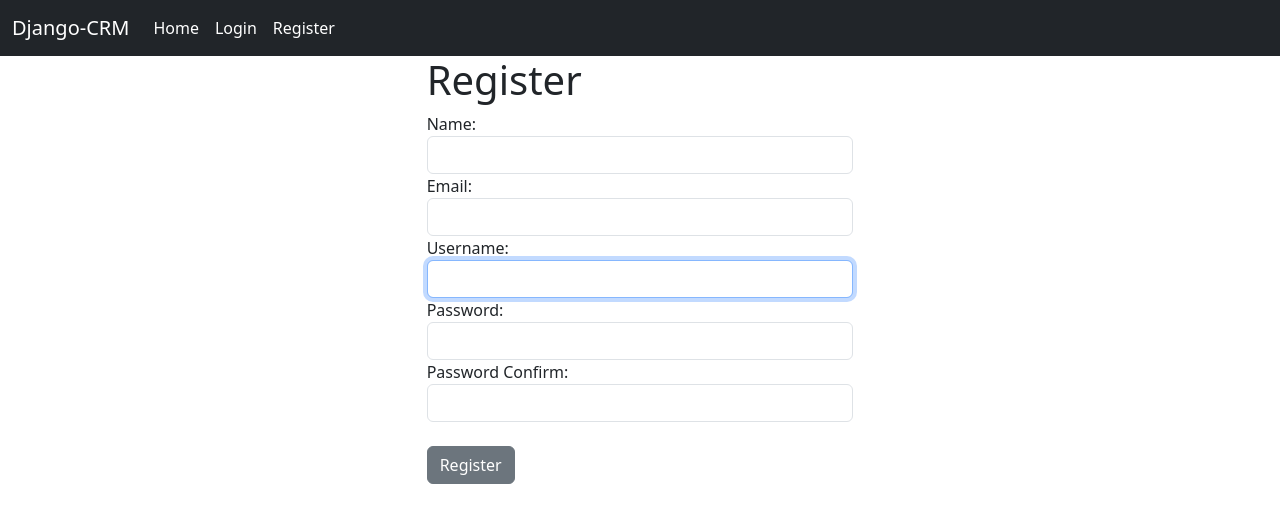
After one commit to Satyajit-Sahoo45/Django-CRM-Project, a Django app: page /register/ in a window 1280 px wide. The commit adds this page. Shown: the top 523 px of the page. Run offline with Django 4.2, Linux system fonts and the light colour scheme.

Commit message:
added signup form

```diff
--- /dev/null
+++ b/crm_project/crm_app/forms.py
@@ -0,0 +1,15 @@
+from django.contrib.auth.models import User
+from django.contrib.auth.forms import UserCreationForm
+from django import forms
+
+# create form class
+class SignUpForm(UserCreationForm):
+    name = forms.CharField(label='Name', widget=forms.TextInput(attrs={'class':'form-control'}))
+    email = forms.EmailField(label='Email', widget=forms.TextInput(attrs={'class':'form-control'}))
+    username = forms.CharField(label='Username', widget=forms.TextInput(attrs={'class':'form-control'}))
+    password1 = forms.CharField(label='Password', widget=forms.PasswordInput(attrs={'class':'form-control'}))
+    password2 = forms.CharField(label='Password Confirm', widget=forms.PasswordInput(attrs={'class':'form-control'}))
+
+    class Meta:
+        model=User
+        fields=('name', 'email', 'username', 'password1', 'password2')
--- /dev/null
+++ b/crm_project/crm_app/templates/Register.html
@@ -0,0 +1,12 @@
+{% extends 'base.html' %}
+
+{% block content %}
+<div class="col-4 offset-4">
+    <h1>Register</h1>
+    <form action="{% url 'register' %}" method="post">
+        {% csrf_token %}
+        {{form}}
+        <br> <button type="submit" class="btn btn-secondary">Register</button> <br>
+    </form>
+</div>
+{% endblock content %}
--- a/crm_project/crm_app/templates/base.html
+++ b/crm_project/crm_app/templates/base.html
@@ -11,14 +11,17 @@
 
 <body>
     {% include 'navbar.html' %}
+    <div class="col-8 offset-3">
+        {% if messages %}
+        {% for message in messages%}
+        <div class="alert alert-warning alert-dismissible fade show" role="alert">
+            <strong>{{message}}</strong>
+            <button type="button" class="btn-close" data-bs-dismiss="alert" aria-label="Close"></button>
+        </div>
+        {% endfor %}
+        {% endif %}
+    </div>
     {% block content %}
-    <!-- {% if messages %}
-    {% for message in messages%}
-    <div class="alert alert-primary" role="alert">
-        {{message}}
-    </div>
-    {% endfor %}
-    {% endif %} -->
     {% endblock content %}
     <script src="https://cdn.jsdelivr.net/npm/bootstrap@5.3.2/dist/js/bootstrap.bundle.min.js"
         integrity="sha384-C6RzsynM9kWDrMNeT87bh95OGNyZPhcTNXj1NW7RuBCsyN/o0jlpcV8Qyq46cDfL"
--- a/crm_project/crm_app/templates/navbar.html
+++ b/crm_project/crm_app/templates/navbar.html
@@ -18,10 +18,10 @@
                 <li class="nav-item">
                     <a class="nav-link text-white" href="{% url 'home' %}">Login</a>
                 </li>
+                <li class="nav-item">
+                    <a class="nav-link text-white" href="{% url 'register' %}">Register</a>
+                </li>
                 {% endif %}
-                <li class="nav-item">
-                    <a class="nav-link text-white" href="#">Register</a>
-                </li>
             </ul>
         </div>
     </div>
--- a/crm_project/crm_app/urls.py
+++ b/crm_project/crm_app/urls.py
@@ -1,7 +1,8 @@
 from django.urls import path
-from .views import home, logout_user
+from .views import home, logout_user, Register_user
 
 urlpatterns = [
     path('', home, name="home"),
-    path('logout/', logout_user, name="logout")
+    path('logout/', logout_user, name="logout"),
+    path('register/', Register_user, name="register")
 ]
--- a/crm_project/crm_app/views.py
+++ b/crm_project/crm_app/views.py
@@ -1,6 +1,7 @@
 from django.shortcuts import render, redirect
 from django.contrib.auth import authenticate, login, logout
 from django.contrib import messages
+from .forms import SignUpForm
 
 # Login Functionality
 def home(request):
@@ -25,3 +26,26 @@ def logout_user(request):
     logout(request)
     messages.success(request, "You have been logout successfully")
     return redirect('home')
+
+# SIGNUP FUNCTIONALITY
+def Register_user(request):
+    form=SignUpForm()
+    if request.method=="POST":
+        form=SignUpForm(request.POST)
+        password1 = request.POST['password1']
+        password2 = request.POST['password2']
+        if form.is_valid():
+            form.save()
+            messages.success(request, "You have successfully Register")
+            return redirect('home')
+        elif password1 != password2:
+            messages.success(request, "Entered password is not same!!!")
+            return redirect('register')
+        else:
+            # print(form.errors)
+            messages.error(request, "You have not entered correct data for Registration")
+            return redirect('register')
+    else:
+        form = SignUpForm()
+        return render(request, 'Register.html', {'form':form})
+    return render(request, 'Register.html')
```
Also changed, not shown: crm_project/crm_app/templates/home.html (+0 -8 lines).
